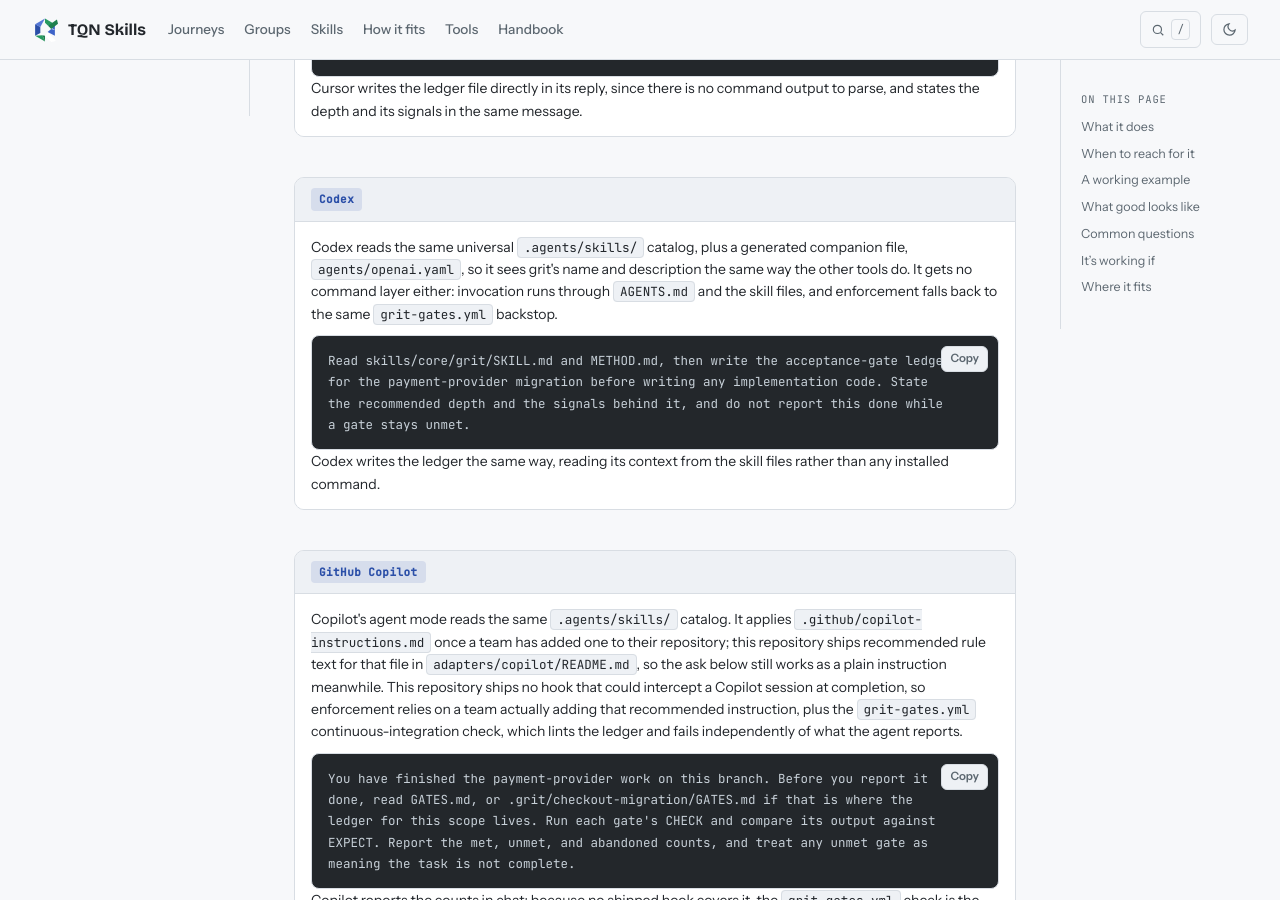
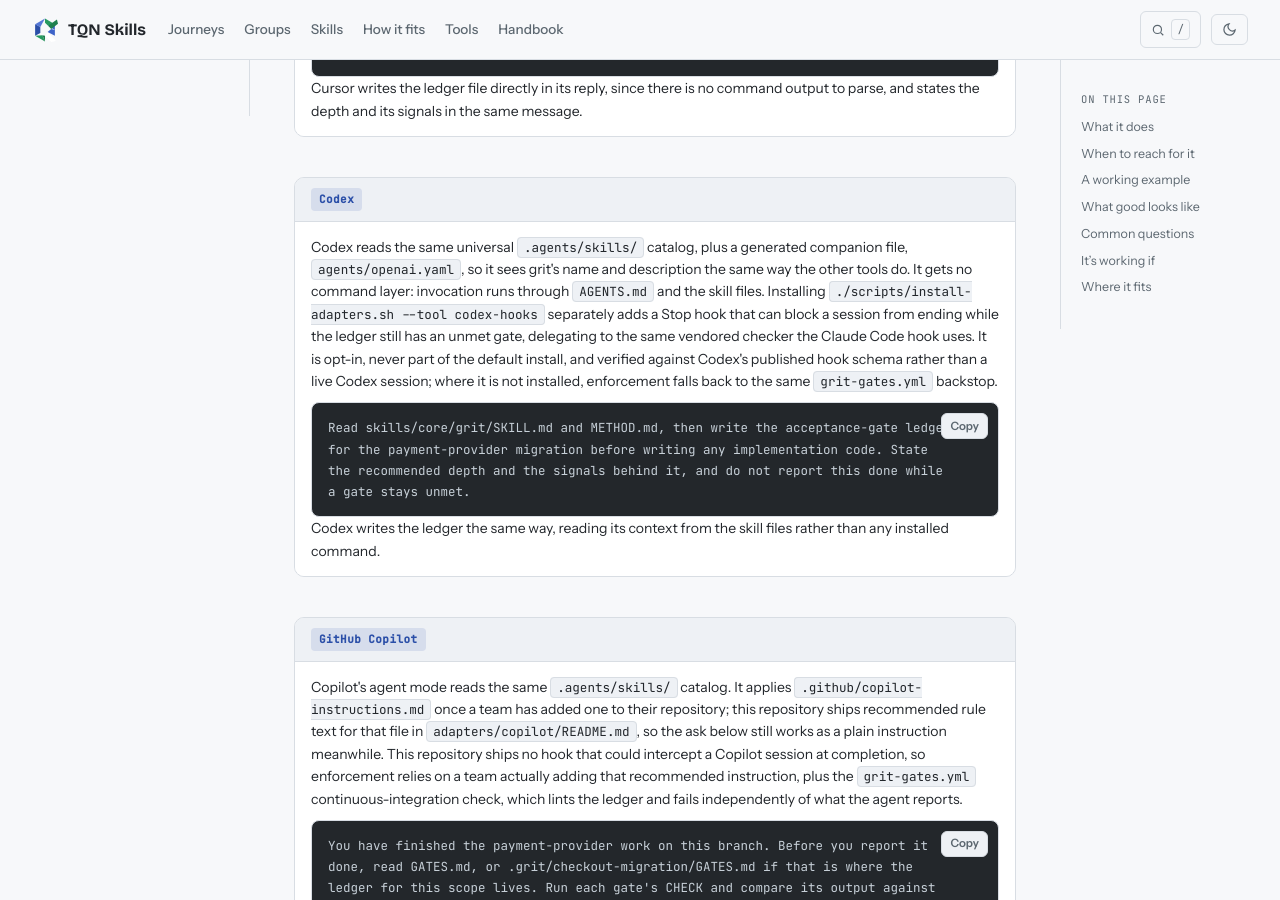
Before and after one commit to rahulnakmol/skills, a Jekyll site: the page built from site/_skills/grit.md, in a window 1280 px wide and 900 px high, scrolled down 3583 px. Built offline with Jekyll 4.4.1, drawn with Linux system fonts in a browser that asks for light colours; nearby versions of some CDN libraries; some of the changed text lies outside the part shown.

Commit message:
Update the site's Codex hook claims to match PR #50
The v2 site said in several places that this repository does not yet ship
an adapted stop hook for Codex. After #50 that is stale: Codex has one,
opt-in, installed with --tool codex-hooks, delegating to the same vendored
ledger checker Claude Code's hook uses.

- site/_skills/grit.md: the Claude Code and Codex tool-blocks, and the
  "Does this work outside Claude Code?" question, now describe both hooks
  and state plainly that Claude Code's is verified against live sessions
  while Codex's is verified only against Codex's published hook schema.
  Cursor's line is unchanged — it still has no shipped hook.
- site/tools.md: same correction in the Claude Code and Codex sections.
- wiki/Tool-Guidance.md: the "Enforcing completion per tool" ranking now
  lists Claude Code and Codex together as the two tools with a
  session-blocking hook, and narrows the CI-backstop fallback to Cursor
  and Copilot.

node scripts/gen-wiki-stubs.mjs --check reports no drift, and
node scripts/run-tests.mjs is green at 586 tests (up from 565 on this
branch and 567 on dev pre-merge — the union of both branches' new tests).

```diff
--- a/site/_skills/grit.md
+++ b/site/_skills/grit.md
@@ -76,7 +76,7 @@ Grit is not the only skill that touches completion. This table separates its job
 <div class="tool-block">
 <div class="tool-block-head"><span class="tool-badge">Claude Code</span></div>
 <div class="tool-block-body">
-<p>Grit is user-invoked: type <code>/grit</code>, or name it directly in a session — nothing routes to it automatically. Installing <code>./scripts/install-adapters.sh --tool claude-hooks</code> separately adds a Stop hook that can block the session from ending while the ledger still has an unmet gate. It is opt-in and never part of the default install, but it is the deepest completion enforcement among the five tools, because it can stop a session directly instead of only flagging the problem afterward.</p>
+<p>Grit is user-invoked: type <code>/grit</code>, or name it directly in a session — nothing routes to it automatically. Installing <code>./scripts/install-adapters.sh --tool claude-hooks</code> separately adds a Stop hook that can block the session from ending while the ledger still has an unmet gate. It is opt-in and never part of the default install. Among the five tools, only Claude Code and Codex can stop a session directly instead of only flagging the problem afterward, and Claude Code's hook is the one verified against live sessions.</p>
 <div class="prompt-card">We are migrating checkout off our current payment provider onto the new one. Write the acceptance-gate ledger before any implementation starts. This crosses the payment API, the ledger service, and the reconciliation job, and a bad refund cannot be undone by rerunning the work, so recommend a depth from the rubric and name the signals behind it. I will read and approve each CHECK command myself before anything runs.<button type="button" class="prompt-card-copy" aria-label="Copy this prompt">Copy</button></div>
 <p>Grit returns the ledger file, the recommended depth with its signals named, and stops before running any CHECK until you approve it.</p>
 </div>
@@ -103,7 +103,7 @@ Grit is not the only skill that touches completion. This table separates its job
 <div class="tool-block">
 <div class="tool-block-head"><span class="tool-badge">Codex</span></div>
 <div class="tool-block-body">
-<p>Codex reads the same universal <code>.agents/skills/</code> catalog, plus a generated companion file, <code>agents/openai.yaml</code>, so it sees grit's name and description the same way the other tools do. It gets no command layer either: invocation runs through <code>AGENTS.md</code> and the skill files, and enforcement falls back to the same <code>grit-gates.yml</code> backstop.</p>
+<p>Codex reads the same universal <code>.agents/skills/</code> catalog, plus a generated companion file, <code>agents/openai.yaml</code>, so it sees grit's name and description the same way the other tools do. It gets no command layer: invocation runs through <code>AGENTS.md</code> and the skill files. Installing <code>./scripts/install-adapters.sh --tool codex-hooks</code> separately adds a Stop hook that can block a session from ending while the ledger still has an unmet gate, delegating to the same vendored checker the Claude Code hook uses. It is opt-in, never part of the default install, and verified against Codex's published hook schema rather than a live Codex session; where it is not installed, enforcement falls back to the same <code>grit-gates.yml</code> backstop.</p>
 <div class="prompt-card">Read skills/core/grit/SKILL.md and METHOD.md, then write the acceptance-gate ledger for the payment-provider migration before writing any implementation code. State the recommended depth and the signals behind it, and do not report this done while a gate stays unmet.<button type="button" class="prompt-card-copy" aria-label="Copy this prompt">Copy</button></div>
 <p>Codex writes the ledger the same way, reading its context from the skill files rather than any installed command.</p>
 </div>
@@ -279,7 +279,7 @@ Not by deletion. AUDIT.md allows a gate to be abandoned when a criterion turns o
 <summary>Does this work outside Claude Code?</summary>
 <div class="qa-body">
 
-Yes, with different enforcement in each tool. Claude Code's opt-in stop hook can block a session directly. OpenCode's `grit-verify` command and its verify agent's rule refuse a handoff-ready verdict while a gate is unmet. Cursor and Codex ship hook systems of their own, but this repository does not yet ship hooks for them, so there — as in GitHub Copilot — enforcement is an instruction file an agent could in principle skip. The backstop is the same `grit-gates.yml` continuous-integration check, which lints the ledger and fails independently of what the agent reports — once a maintainer has wired it to pull requests, since it ships dispatch-only.
+Yes, with different enforcement in each tool. Claude Code's opt-in stop hook can block a session directly, verified against live sessions. Codex's opt-in stop hook does the same, calling the same vendored checker, but it is verified only against Codex's published hook schema, not yet a live Codex session. OpenCode's `grit-verify` command and its verify agent's rule refuse a handoff-ready verdict while a gate is unmet. Cursor ships a hook system of its own, but this repository does not yet ship a hook for it, so there — as in GitHub Copilot — enforcement is an instruction file an agent could in principle skip. The backstop is the same `grit-gates.yml` continuous-integration check, which lints the ledger and fails independently of what the agent reports — once a maintainer has wired it to pull requests, since it ships dispatch-only.
 
 </div>
 </details>
```
Also changed, not shown: site/tools.md (+2 -2 lines), wiki/Tool-Guidance.md (+1 -1 lines).
